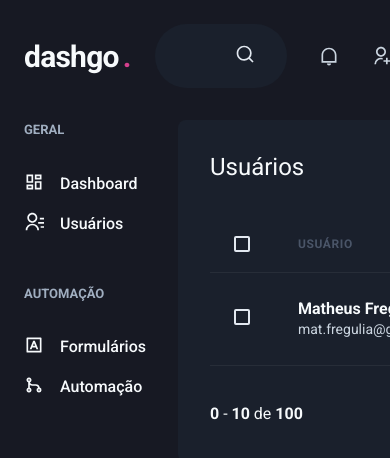
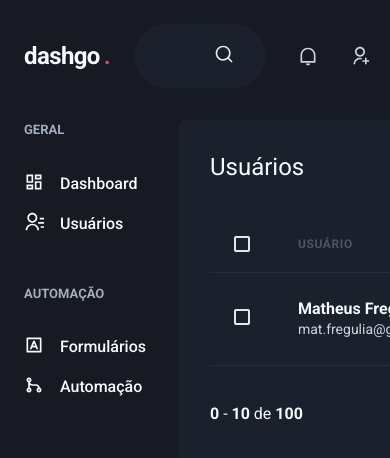
Before and after one commit to MatFregulia/Dashgo, a Next.js app: page /users in a window 390 px wide. Shown: the top 458 px of the page. Built offline with nearby package versions, Linux system fonts and the light colour scheme.

Commit message:
Responsividade no Chakra

```diff
--- a/src/components/Header/Logo.tsx
+++ b/src/components/Header/Logo.tsx
@@ -2,7 +2,7 @@ import { Text } from "@chakra-ui/react";
 
 export function Logo() {
     return (
-        <Text fontSize="3xl" fontWeight="bold" letterSpacing="tight" w="64">
+        <Text fontSize={["2xl", "3xl"]} fontWeight="bold" letterSpacing="tight" w="64">
             dashgo
             <Text as="span" marginLeft="1" color="pink.500">.</Text>
         </Text>
--- a/src/components/Pagination/index.tsx
+++ b/src/components/Pagination/index.tsx
@@ -1,4 +1,4 @@
-import { Box, Button, Stack } from "@chakra-ui/react";
+import { Box, Stack } from "@chakra-ui/react";
 import { PaginationItem } from "./PaginationItem";
 
 export function Pagination() {
```
